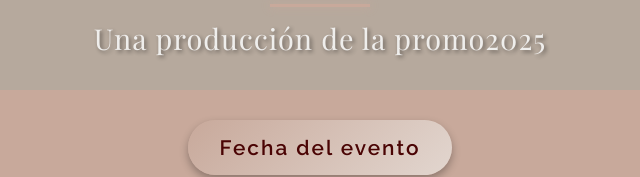
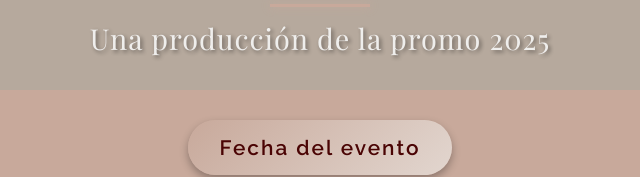
Before and after one commit to Roman-Carranza/teatro-web, a plain HTML site: page index.html in a window 1280 px wide. Shown: the part 454-631 px from the top of the page, 320-960 px from the left. Drawn offline with nearby package versions, Linux system fonts and the light colour scheme.

Commit message:
Update index.html

```diff
--- a/index.html
+++ b/index.html
@@ -32,7 +32,7 @@
     <section id="hero" class="hero-section">
         <div class="hero-content">
             <h1>Acuerdo para cambiar de casa</h1>
-            <h2>Una producción de la promo2025</h2>
+            <h2>Una producción de la promo 2025</h2>
             <p class="date">Fecha del evento</p>
         </div>
         <div class="scroll-indicator">
```
